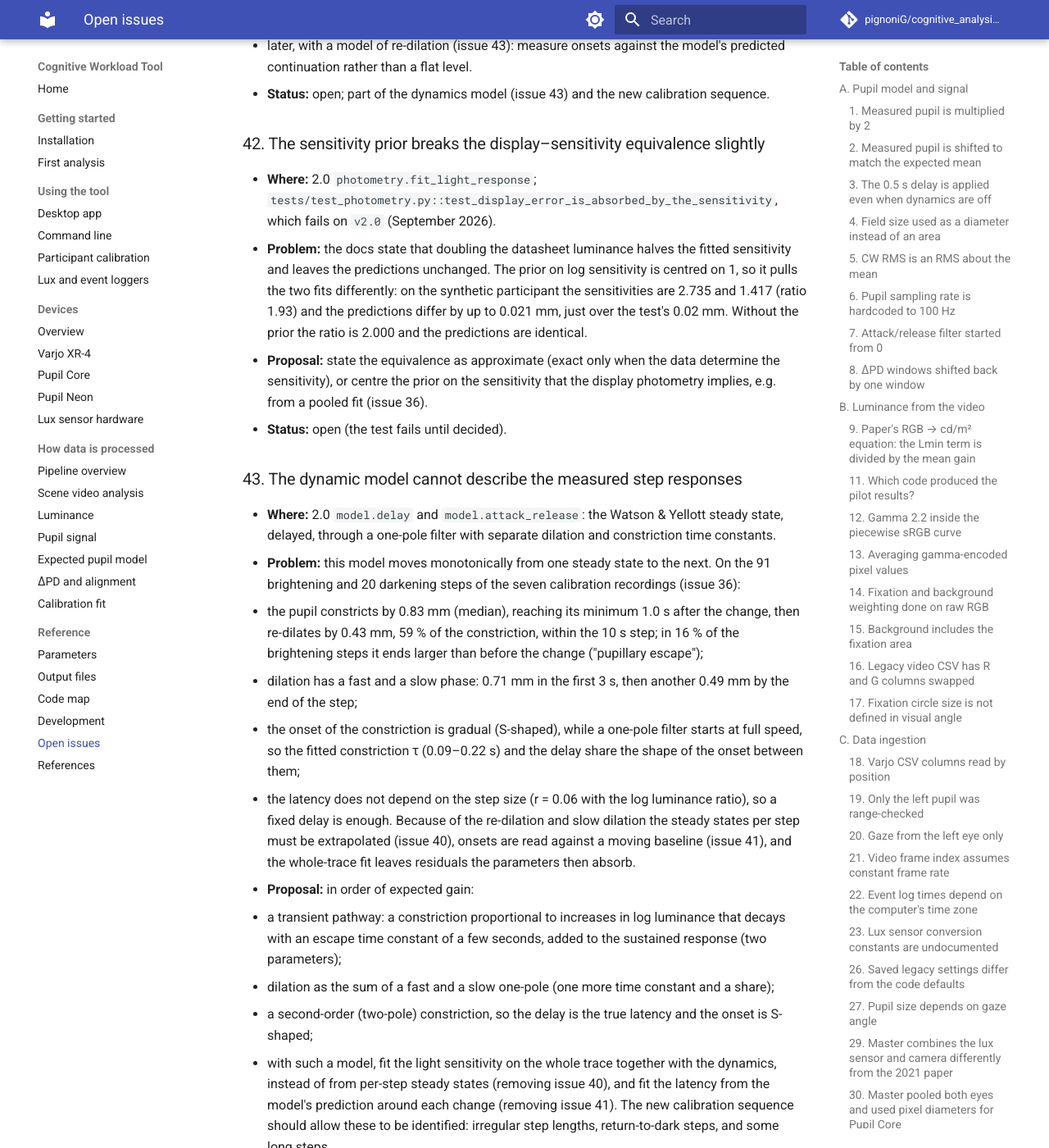
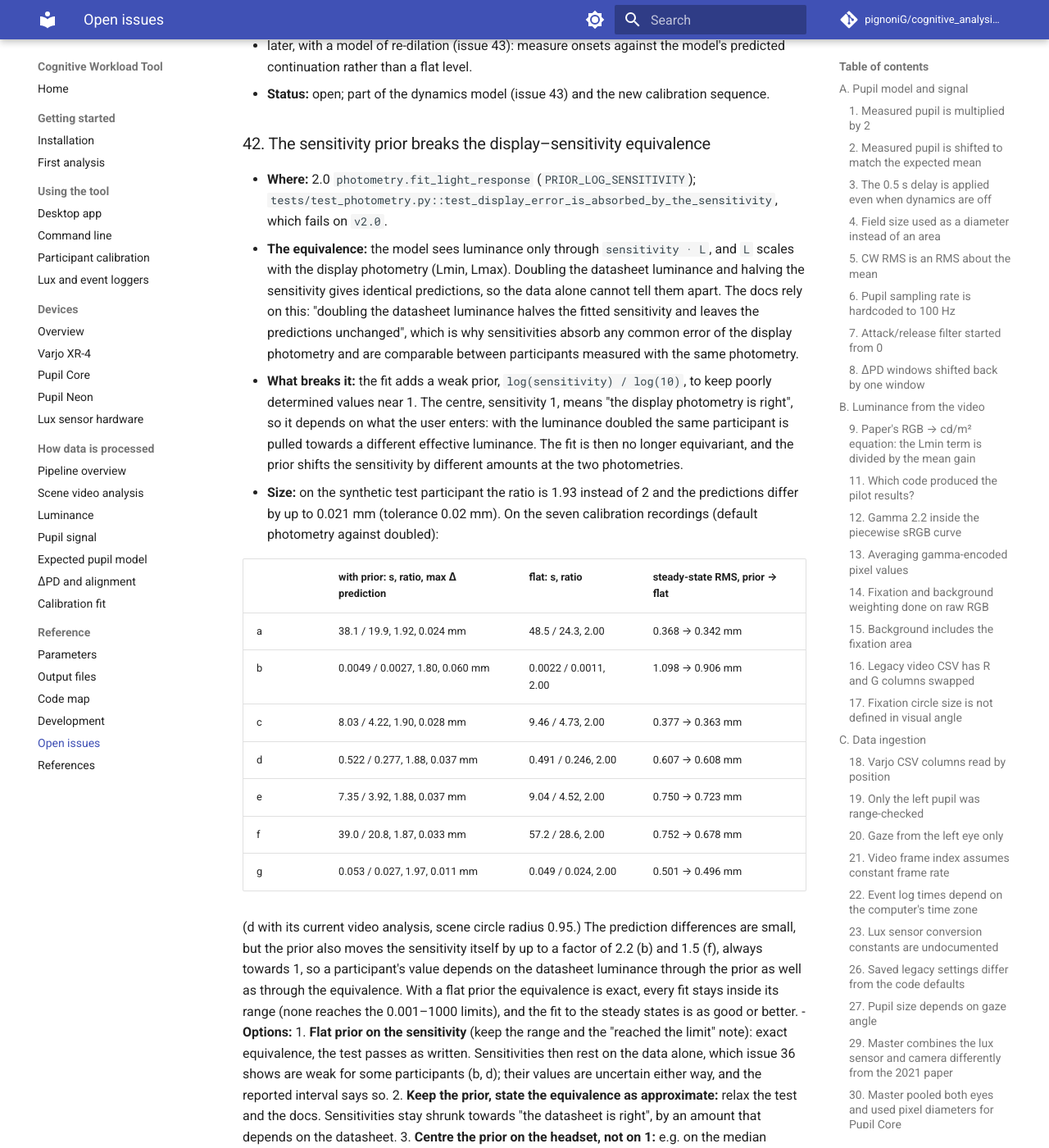
Before and after one commit to pignoniG/cognitive_analysis_tool, an MkDocs documentation site: the page built from docs/OPEN_ISSUES.md, in a window 1280 px wide and 1400 px high, scrolled down 18298 px. Shown: the whole window at 82% size. Built offline with MkDocs 1.6.1 and Material for MkDocs 9.7.7, drawn with Linux system fonts in a browser that asks for light colours; comment, search, counter and statistics services are not loaded; some of the changed text lies outside the part shown.

Commit message:
Elaborate open issue 42 with the effect on the seven recordings
The sensitivity prior, centred on "the datasheet is right", makes the
fit depend on the datasheet luminance: on the calibration recordings
doubling the display luminance divides the sensitivity by 1.80-1.97
instead of 2, predictions differ by up to 0.06 mm, and the prior moves
sensitivities towards 1 by up to a factor 2.2. A flat prior gives the
exact equivalence, stays inside the range and fits as well or better.
The issue lists three options and recommends the flat prior now and a
pooled, headset-level centre later.

```diff
--- a/docs/OPEN_ISSUES.md
+++ b/docs/OPEN_ISSUES.md
@@ -521,15 +521,46 @@ is revised; they remain in the git history of this file.
     than a flat level.
 - **Status:** open; part of the dynamics model (issue 43) and the new calibration sequence.
 
-### 42. The sensitivity prior breaks the display–sensitivity equivalence slightly
-- **Where:** 2.0 `photometry.fit_light_response`; `tests/test_photometry.py::test_display_error_is_absorbed_by_the_sensitivity`,
-  which fails on `v2.0` (September 2026).
-- **Problem:** the docs state that doubling the datasheet luminance halves the fitted sensitivity and leaves the
-  predictions unchanged. The prior on log sensitivity is centred on 1, so it pulls the two fits differently: on the
-  synthetic participant the sensitivities are 2.735 and 1.417 (ratio 1.93) and the predictions differ by up to
-  0.021 mm, just over the test's 0.02 mm. Without the prior the ratio is 2.000 and the predictions are identical.
-- **Proposal:** state the equivalence as approximate (exact only when the data determine the sensitivity), or centre
-  the prior on the sensitivity that the display photometry implies, e.g. from a pooled fit (issue 36).
+### 42. The sensitivity prior breaks the display–sensitivity equivalence
+- **Where:** 2.0 `photometry.fit_light_response` (`PRIOR_LOG_SENSITIVITY`);
+  `tests/test_photometry.py::test_display_error_is_absorbed_by_the_sensitivity`, which fails on `v2.0`.
+- **The equivalence:** the model sees luminance only through `sensitivity · L`, and `L` scales with the display
+  photometry (Lmin, Lmax). Doubling the datasheet luminance and halving the sensitivity gives identical predictions,
+  so the data alone cannot tell them apart. The docs rely on this: "doubling the datasheet luminance halves the
+  fitted sensitivity and leaves the predictions unchanged", which is why sensitivities absorb any common error of
+  the display photometry and are comparable between participants measured with the same photometry.
+- **What breaks it:** the fit adds a weak prior, `log(sensitivity) / log(10)`, to keep poorly determined values
+  near 1. The centre, sensitivity 1, means "the display photometry is right", so it depends on what the user enters:
+  with the luminance doubled the same participant is pulled towards a different effective luminance. The fit is
+  then no longer equivariant, and the prior shifts the sensitivity by different amounts at the two photometries.
+- **Size:** on the synthetic test participant the ratio is 1.93 instead of 2 and the predictions differ by up to
+  0.021 mm (tolerance 0.02 mm). On the seven calibration recordings (default photometry against doubled):
+
+  | | with prior: s, ratio, max Δ prediction | flat: s, ratio | steady-state RMS, prior → flat |
+  |---|---|---|---|
+  | a | 38.1 / 19.9, 1.92, 0.024 mm | 48.5 / 24.3, 2.00 | 0.368 → 0.342 mm |
+  | b | 0.0049 / 0.0027, 1.80, 0.060 mm | 0.0022 / 0.0011, 2.00 | 1.098 → 0.906 mm |
+  | c | 8.03 / 4.22, 1.90, 0.028 mm | 9.46 / 4.73, 2.00 | 0.377 → 0.363 mm |
+  | d | 0.522 / 0.277, 1.88, 0.037 mm | 0.491 / 0.246, 2.00 | 0.607 → 0.608 mm |
+  | e | 7.35 / 3.92, 1.88, 0.037 mm | 9.04 / 4.52, 2.00 | 0.750 → 0.723 mm |
+  | f | 39.0 / 20.8, 1.87, 0.033 mm | 57.2 / 28.6, 2.00 | 0.752 → 0.678 mm |
+  | g | 0.053 / 0.027, 1.97, 0.011 mm | 0.049 / 0.024, 2.00 | 0.501 → 0.496 mm |
+
+  (d with its current video analysis, scene circle radius 0.95.) The prediction differences are small, but the prior
+  also moves the sensitivity itself by up to a factor of 2.2 (b) and 1.5 (f), always towards 1, so a participant's
+  value depends on the datasheet luminance through the prior as well as through the equivalence. With a flat prior
+  the equivalence is exact, every fit stays inside its range (none reaches the 0.001–1000 limits), and the fit to the
+  steady states is as good or better.
+- **Options:**
+  1. **Flat prior on the sensitivity** (keep the range and the "reached the limit" note): exact equivalence, the
+     test passes as written. Sensitivities then rest on the data alone, which issue 36 shows are weak for some
+     participants (b, d); their values are uncertain either way, and the reported interval says so.
+  2. **Keep the prior, state the equivalence as approximate:** relax the test and the docs. Sensitivities stay
+     shrunk towards "the datasheet is right", by an amount that depends on the datasheet.
+  3. **Centre the prior on the headset, not on 1:** e.g. on the median sensitivity of the other participants
+     calibrated with the same display photometry (the pooled fit proposed in issue 36). The centre scales with the
+     photometry, so the equivalence is exact, and weak fits are still stabilised, by a meaningful value.
+- **Recommendation:** 1 now, 3 when the pooled fit exists.
 - **Status:** open (the test fails until decided).
 
 ### 43. The dynamic model cannot describe the measured step responses
```
